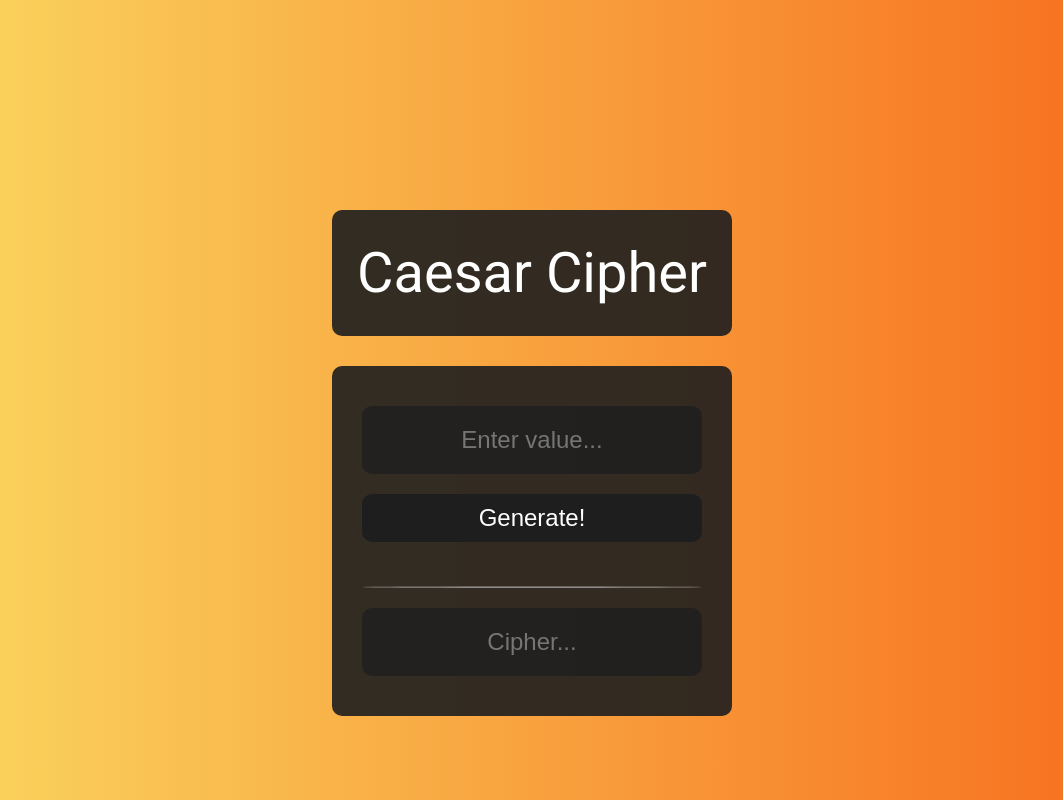
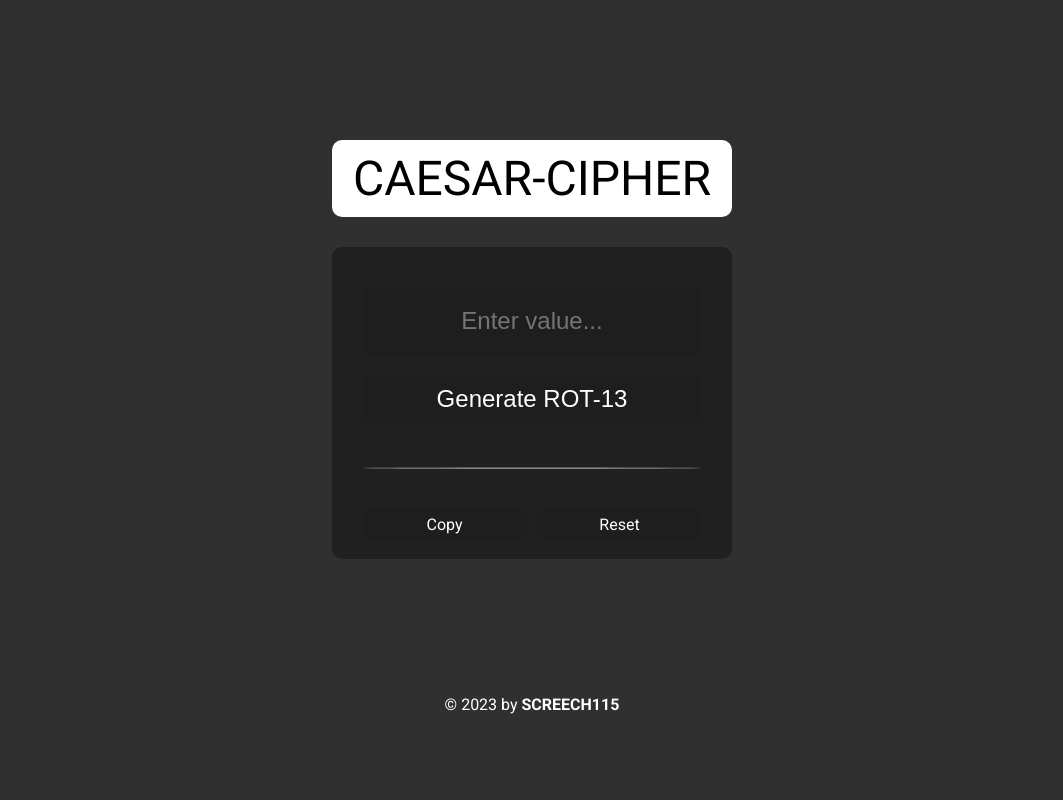
Before and after one commit to SCREECH115/rot13-cipher, a plain HTML site: page index.html in a window 1280 px wide. Shown: the whole page, without its empty margins (108-1171 px from the left). Drawn offline with Linux system fonts and the light colour scheme.

Commit message:
UI Design Refresh, added reset and copy buttons, added footer

```diff
--- a/app.js
+++ b/app.js
@@ -5,5 +5,18 @@ const input = document.getElementById("input");
 const output = document.getElementById("output");
 const warning = document.getElementById("warning");
 const alphabet = "abcdefghijklmnopqrstuvwxyz";
+const resetBtn = document.querySelector(".reset-btn");
+const copyBtn = document.querySelector(".copy-btn");
 
 btn.addEventListener("click", caesar13);
+
+resetBtn.addEventListener("click", function () {
+  input.value = "";
+  output.value = "";
+  output.style.padding = "0px";
+  output.style.height = "0px";
+});
+
+copyBtn.addEventListener("click", function () {
+  navigator.clipboard.writeText(output.value);
+});
--- a/index.html
+++ b/index.html
@@ -9,8 +9,11 @@
     <link rel="stylesheet" href="style.css" />
   </head>
   <body>
+    <div class="titles">
+      <!-- <div class="sub-title">ROT13</div> -->
+    </div>
     <div class="container">
-      <div class="title">Caesar Cipher</div>
+      <div class="title">CAESAR-CIPHER</div>
       <div class="app-container">
         <input
           id="input"
@@ -20,17 +23,19 @@
           required
           onkeydown="if(event.keyCode === 32) return false"
         />
-        <button class="btn" id="btnGenerate">Generate!</button>
-        <p id="warning" class="warning">Wprowadź wartość!</p>
+        <button class="btn" id="btnGenerate">Generate ROT-13</button>
+        <p id="warning" class="warning">Please enter a value!</p>
         <hr />
-        <input
-          id="output"
-          class="output"
-          type="text"
-          placeholder="Cipher..."
-          disabled
-        />
+        <input id="output" class="output" type="text" disabled />
+        <div class="buttons">
+          <button class="copy-btn">Copy</button>
+          <button class="reset-btn">Reset</button>
+        </div>
       </div>
     </div>
+
+    <footer>
+      &copy; 2023 by <a href="https://github.com/SCREECH115">SCREECH115</a>
+    </footer>
   </body>
 </html>
--- a/modules/caesar13.js
+++ b/modules/caesar13.js
@@ -15,9 +15,13 @@ const caesar13 = () => {
   let result = [];
 
   if (input.value === "") {
+    output.style.padding = "0px";
+    output.style.height = "0px";
     warning.style.opacity = 1;
   } else {
     warning.style.opacity = 0;
+    output.style.padding = "20px";
+    output.style.height = "60px";
     for (let i = 0; i < arr.length; i++) {
       if (/^[a-zA-Z]$/.test(arr[i])) {
         let isUpperCase = arr[i] === arr[i].toUpperCase();
--- a/style.css
+++ b/style.css
@@ -9,8 +9,42 @@
 body {
   color: white;
   font-family: "Roboto", sans-serif;
-  background-color: #fad961;
-  background-image: linear-gradient(90deg, #fad961 0%, #f76b1c 100%);
+  background-color: #303030;
+  color: white;
+  min-height: 100vh;
+  display: flex;
+  flex-direction: column;
+}
+
+.titles {
+  display: flex;
+  flex-direction: row;
+  justify-content: center;
+  margin-top: 10px;
+}
+
+.title {
+  font-size: 48px;
+  text-align: center;
+  margin-bottom: 30px;
+  color: black;
+  background-color: white;
+  border-radius: 10px;
+  padding: 10px 10px;
+  user-select: none;
+}
+
+.sub-title {
+  padding: 40px 70px;
+  margin: 30px 30px;
+  border-radius: 10px;
+  font-size: 24px;
+  text-align: center;
+  border: 1px solid white;
+  background-color: rgb(30, 30, 30);
+  justify-content: center;
+  text-align: center;
+  align-items: center;
 }
 
 .container {
@@ -18,16 +52,7 @@ body {
   padding: 50px 50px;
   width: 500px;
   margin: 0 auto;
-  margin-top: 20vh;
-}
-
-.title {
-  background-color: rgba(30, 30, 30, 0.9);
-  padding: 30px 20px;
-  border-radius: 10px;
-  font-size: 56px;
-  margin-bottom: 30px;
-  text-align: center;
+  margin-top: 10vh;
 }
 
 .app-container {
@@ -78,6 +103,12 @@ body {
 }
 
 .output {
+  height: 0px;
+  padding: 0px;
+  transition: 0.15s ease-in-out all;
+}
+
+.output {
   cursor: pointer;
   user-select: none;
 }
@@ -86,3 +117,48 @@ hr {
   border-radius: 100%;
   opacity: 0.5;
 }
+
+.buttons {
+  display: flex;
+  height: 30px;
+  gap: 10px;
+}
+
+.copy-btn,
+.reset-btn {
+  width: 99%;
+  background-color: rgb(30, 30, 30);
+  outline: none;
+  border: none;
+  color: white;
+  font-size: 16px;
+  transition: 0.15s ease-in-out all;
+  font-family: inherit;
+  border-radius: 10px;
+}
+
+.copy-btn:hover {
+  background-color: white;
+  color: black;
+  cursor: pointer;
+}
+
+.reset-btn:hover {
+  background-color: white;
+  color: black;
+  cursor: pointer;
+}
+
+footer {
+  margin: auto;
+}
+
+footer a {
+  text-decoration: none;
+  color: white;
+  font-weight: bold;
+}
+
+footer a:hover {
+  text-decoration: underline;
+}
```
